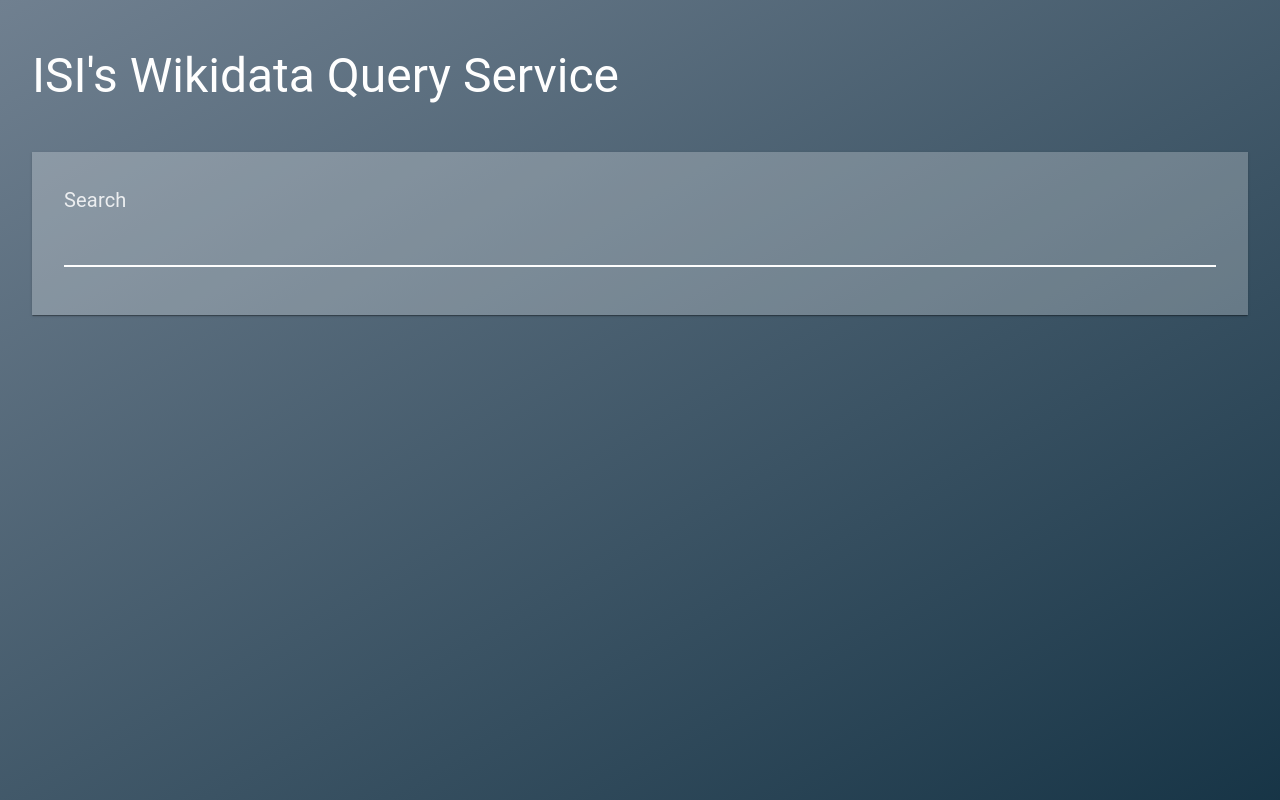
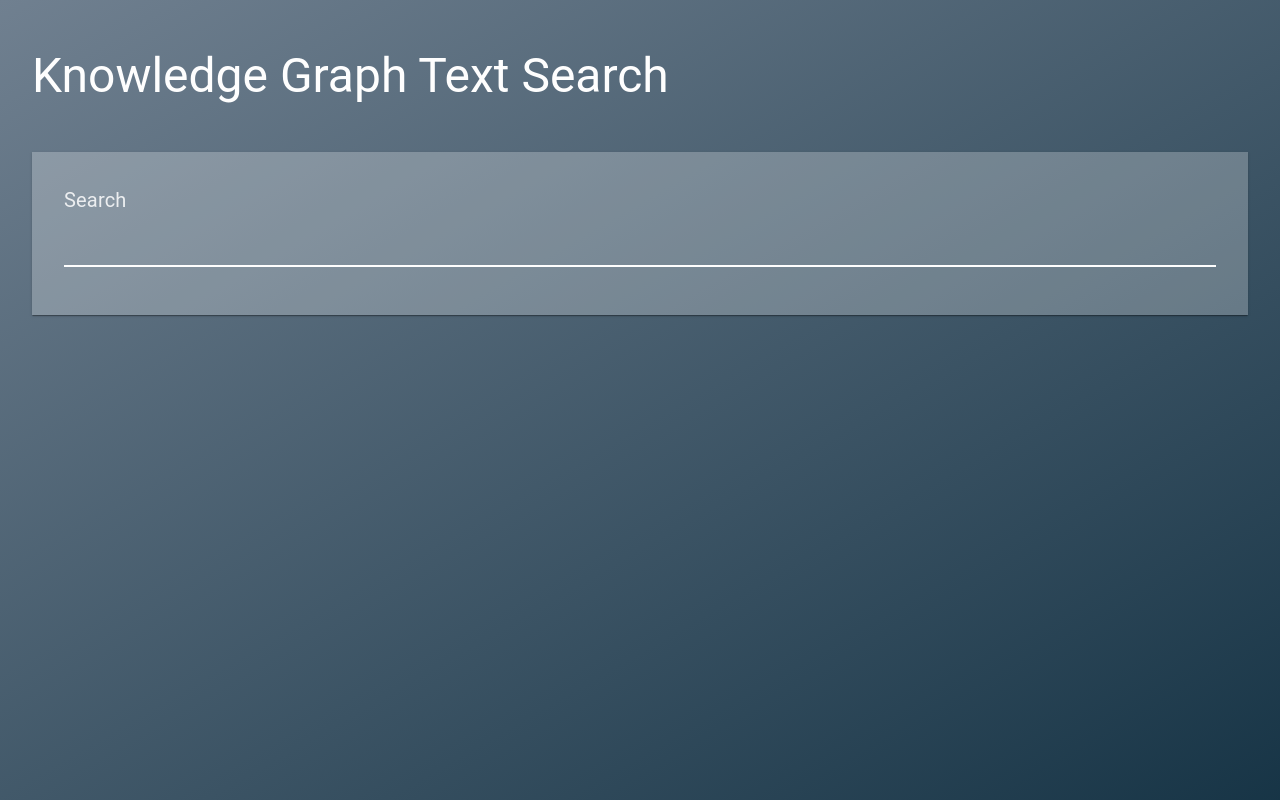
Before and after one commit to usc-isi-i2/kgtk-search, a React (Create React App) app in the folder app/: page / in a window 1280 px wide. Built offline with nearby package versions, Linux system fonts and the light colour scheme.

Commit message:
Rename the title of the app to be Knowledge Graph Text Search

```diff
--- a/app/public/index.html
+++ b/app/public/index.html
@@ -7,11 +7,11 @@
     <meta name="theme-color" content="#000000" />
     <meta
       name="description"
-      content="ISI's Wikidata Query Service"
+      content="Knowledge Graph Text Search"
     />
     <link rel="apple-touch-icon" href="%PUBLIC_URL%/logo512.png" />
     <link rel="manifest" href="%PUBLIC_URL%/manifest.json" />
-    <title>ISI's Wikidata Query Service</title>
+    <title>Knowledge Graph Text Search</title>
   </head>
   <body>
     <noscript>You need to enable JavaScript to run this app.</noscript>
--- a/app/src/App.js
+++ b/app/src/App.js
@@ -161,7 +161,7 @@ class App extends React.Component {
             component="h3"
             variant="h3"
             className={classes.header}>
-            ISI's Wikidata Query Service
+            Knowledge Graph Text Search
           </Typography>
           <form className={classes.form} noValidate onSubmit={this.submit.bind(this)}>
             <Grid container spacing={3}>
```
Also changed, not shown: app/public/manifest.json.
